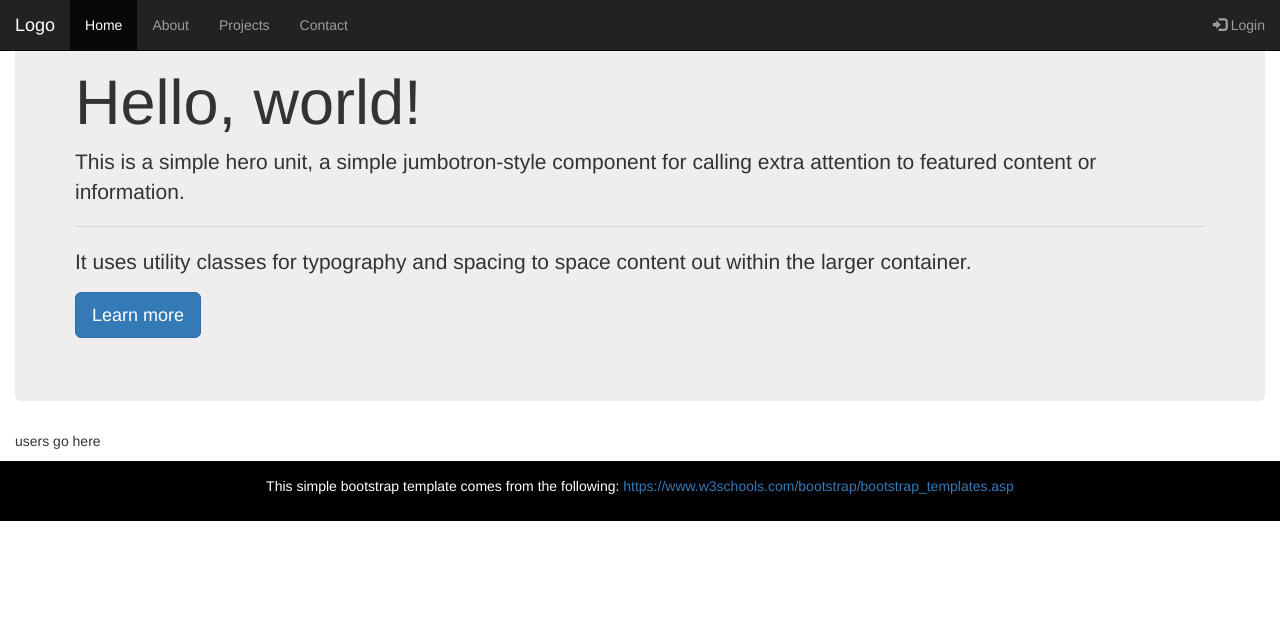
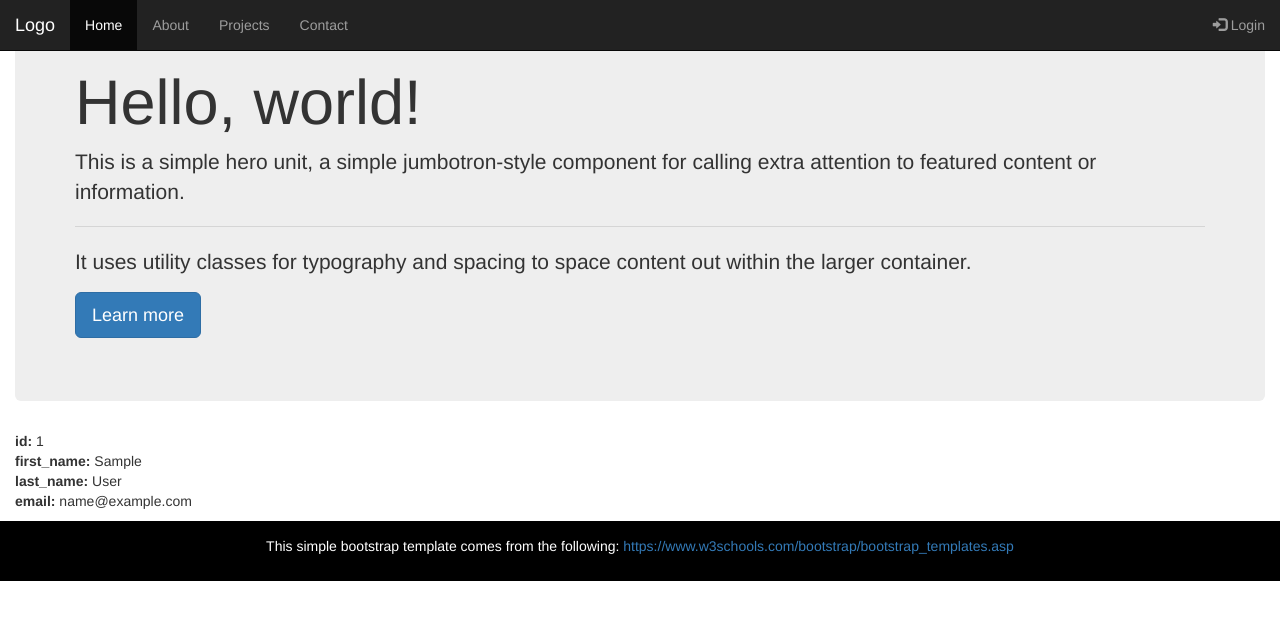
Before and after one commit to joemaverick/express-1, a Node server app: template views/users/index.ejs in a window 1280 px wide. Shown: the top 620 px of the page. Run offline with Node 20, Linux system fonts and the light colour scheme; the template is opened without the code that fills it: most values are stand-ins (such as "Sample title", 1, 10 or a date in 2020).

Commit message:
Update index.ejs

```diff
--- a/views/users/index.ejs
+++ b/views/users/index.ejs
@@ -10,6 +10,14 @@
           </p>
         </div>
 
-      <p>users go here</p>
+              <% users.forEach(function(user){ %>
+          <p>
+             <b>id:</b> <%= user.id %><br />
+             <b>first_name:</b> <%= user.first_name %><br />
+             <b>last_name:</b> <%= user.last_name %><br />
+             <b>email:</b> <%= user.email %><br />
+          </p>
+        <% }); %>
+
 
       <%- include('../partials/footer') %>
```
